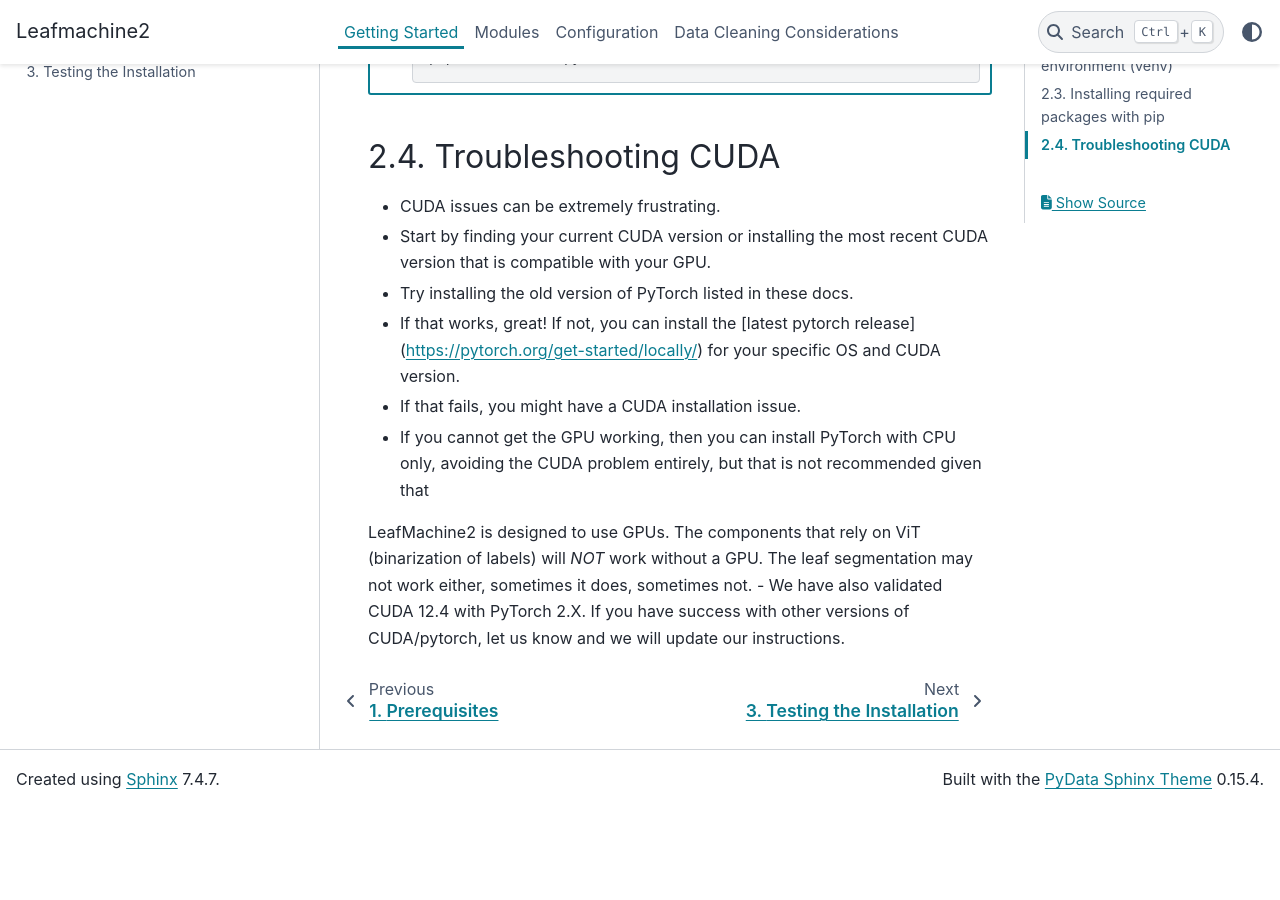
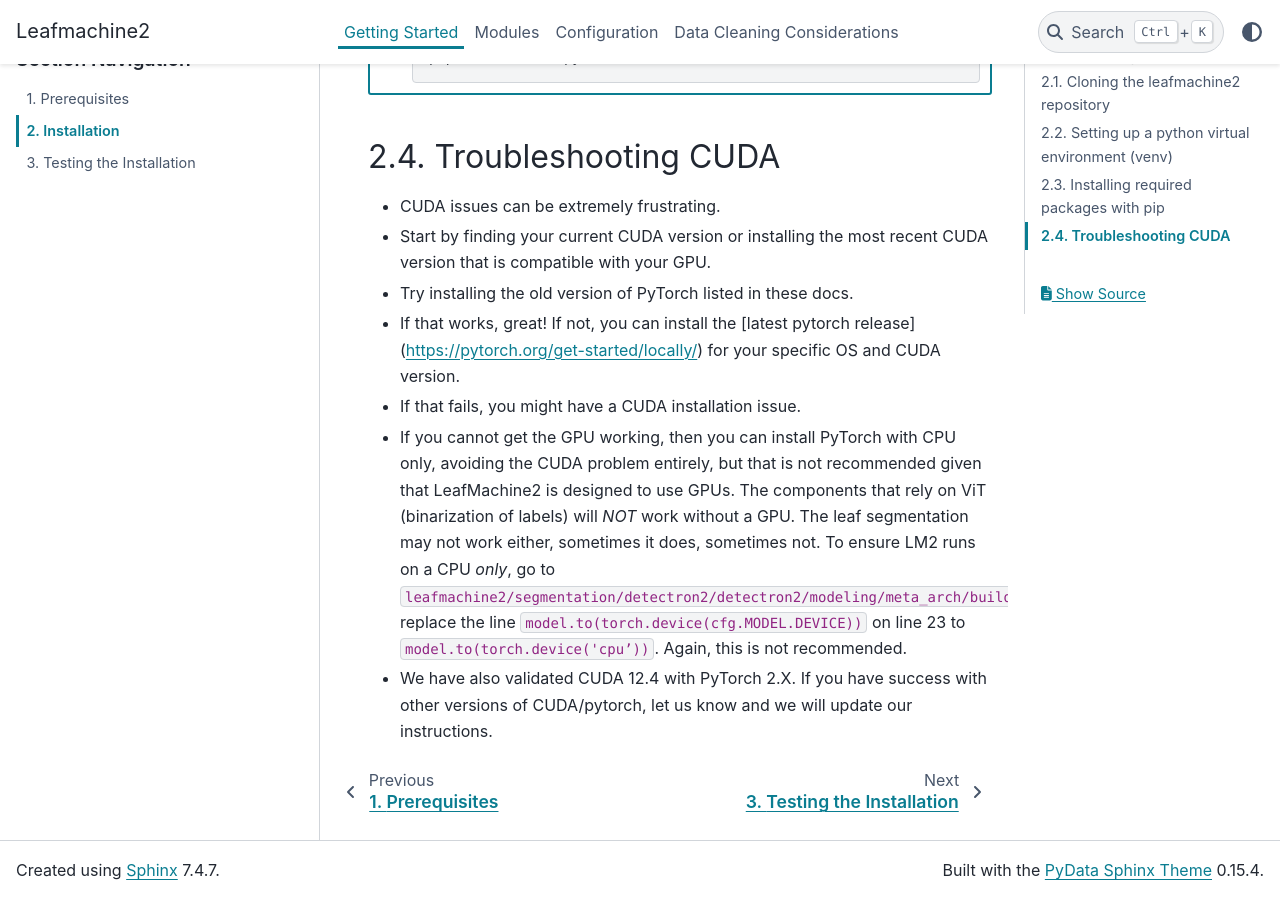
Before and after one commit to Gene-Weaver/docs-LM2, a Sphinx documentation site: the page built from source/getting_started/installation.rst, in a window 1280 px wide and 900 px high, scrolled down 2889 px. Built offline with Sphinx 7.4.7 and the PyData theme 0.15.4, drawn with Linux system fonts in a browser that asks for light colours; before the commit the page ends 3697 px from its top, so only the background shows below that.

Commit message:
Added cpu only instructions.

```diff
--- a/source/getting_started/installation.rst
+++ b/source/getting_started/installation.rst
@@ -160,11 +160,11 @@
 Troubleshooting CUDA
 --------------------
 
+
 - CUDA issues can be extremely frustrating.
 - Start by finding your current CUDA version or installing the most recent CUDA version that is compatible with your GPU.
 - Try installing the old version of PyTorch listed in these docs.
 - If that works, great! If not, you can install the [latest pytorch release](https://pytorch.org/get-started/locally/) for your specific OS and CUDA version.
 - If that fails, you might have a CUDA installation issue.
-- If you cannot get the GPU working, then you can install PyTorch with CPU only, avoiding the CUDA problem entirely, but that is not recommended given that
-LeafMachine2 is designed to use GPUs. The components that rely on ViT (binarization of labels) will *NOT* work without a GPU. The leaf segmentation may not work either, sometimes it does, sometimes not.
+- If you cannot get the GPU working, then you can install PyTorch with CPU only, avoiding the CUDA problem entirely, but that is not recommended given that LeafMachine2 is designed to use GPUs. The components that rely on ViT (binarization of labels) will *NOT* work without a GPU. The leaf segmentation may not work either, sometimes it does, sometimes not. To ensure LM2 runs on a CPU *only*, go to ``leafmachine2/segmentation/detectron2/detectron2/modeling/meta_arch/build.py`` replace the line ``model.to(torch.device(cfg.MODEL.DEVICE))`` on line 23 to ``model.to(torch.device('cpu’))``. Again, this is not recommended.
 - We have also validated CUDA 12.4 with PyTorch 2.X. If you have success with other versions of CUDA/pytorch, let us know and we will update our instructions.
```
